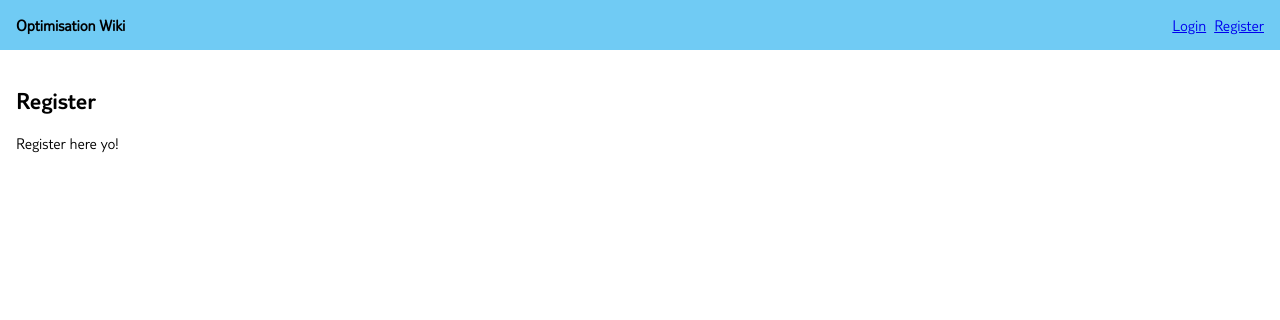
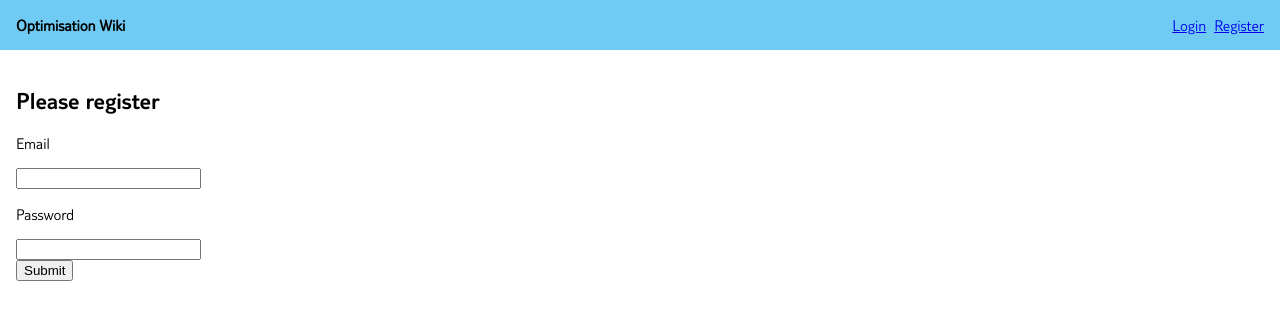
Before and after one commit to db001/opti-auth, a React (Create React App) app in the folder client/: page /register in a window 1280 px wide. Shown: the top 320 px of the page. Built offline with nearby package versions, Linux system fonts and the light colour scheme; no server answers.

Commit message:
Split register and login apis

```diff
--- a/client/src/components/login/Login.js
+++ b/client/src/components/login/Login.js
@@ -20,7 +20,7 @@ class Login extends Component {
 	}
 
 	loginUser = async (creds) => {
-		const res = await axios.post("/api/auth/register_login", creds);
+		const res = await axios.post("/api/auth/login", creds);
 		return res.data.user;
 	};
 
--- a/client/src/components/register/Register.js
+++ b/client/src/components/register/Register.js
@@ -1,12 +1,91 @@
-import React from "react";
+import React, { Component } from "react";
+import axios from "axios";
+import { Redirect, Link } from "react-router-dom";
 
-function Register() {
-	return (
-		<>
-			<h2>Register</h2>
-			<p>Register here yo!</p>
-		</>
-	);
+import { userContext } from "../../context/userContext";
+
+import { isEmptyObject } from "../../helpers";
+
+class Register extends Component {
+	static contextType = userContext;
+
+	constructor(props) {
+		super(props);
+
+		this.state = {
+			user: {},
+			email: "",
+			password: "",
+			userAlreadyExists: false,
+		};
+	}
+
+	loginUser = async (creds) => {
+		const res = await axios.post("/api/auth/register", creds);
+		return res.data;
+	};
+
+	handleSubmit = async (e) => {
+		e.preventDefault();
+		const { setUser } = this.context;
+		const { email, password } = this.state;
+		const response = await this.loginUser({ email, password });
+		console.log("res: " + JSON.stringify(response));
+		if (response.userExists) {
+			this.setState({
+				userAlreadyExists: true,
+			});
+			return;
+		}
+		if (!isEmptyObject(response.user)) {
+			setUser(response.user);
+		}
+	};
+
+	componentDidMount() {
+		this.setState({
+			user: this.context.user,
+		});
+	}
+
+	onChangeHandler = (e) => {
+		const id = e.target.id;
+
+		this.setState({
+			[id]: e.target.value,
+			userAlreadyExists: false,
+		});
+	};
+
+	render() {
+		if (!isEmptyObject(this.state.user)) {
+			return <Redirect to="/home" />;
+		}
+		return (
+			<>
+				<h2>Please register</h2>
+				<form onSubmit={this.handleSubmit}>
+					<label>
+						<p>Email</p>
+						<input type="email" id="email" onChange={this.onChangeHandler} />
+					</label>
+					<label>
+						<p>Password</p>
+						<input type="password" id="password" onChange={this.onChangeHandler} />
+					</label>
+					<div>
+						<button type="submit">Submit</button>
+					</div>
+				</form>
+				{this.state.userAlreadyExists && (
+					<p>
+						User already exists, <Link to="/login">login here</Link> or{" "}
+						<Link to="/password-reset">reset your password</Link>
+					</p>
+				)}
+			</>
+		);
+	}
 }
 
 export default Register;
```
Also changed, not shown: 2 other files (tests, documents, lock files or other folders).
